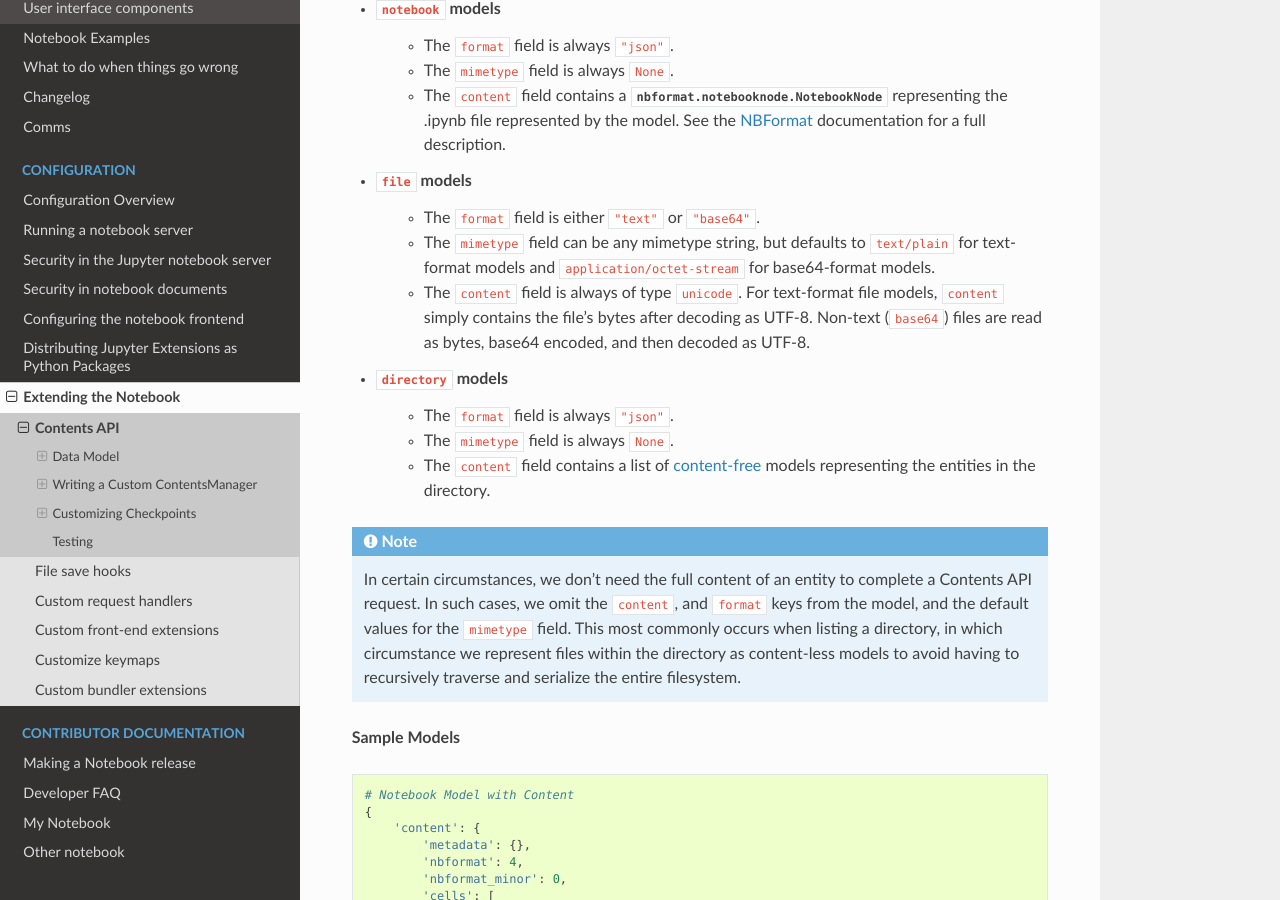
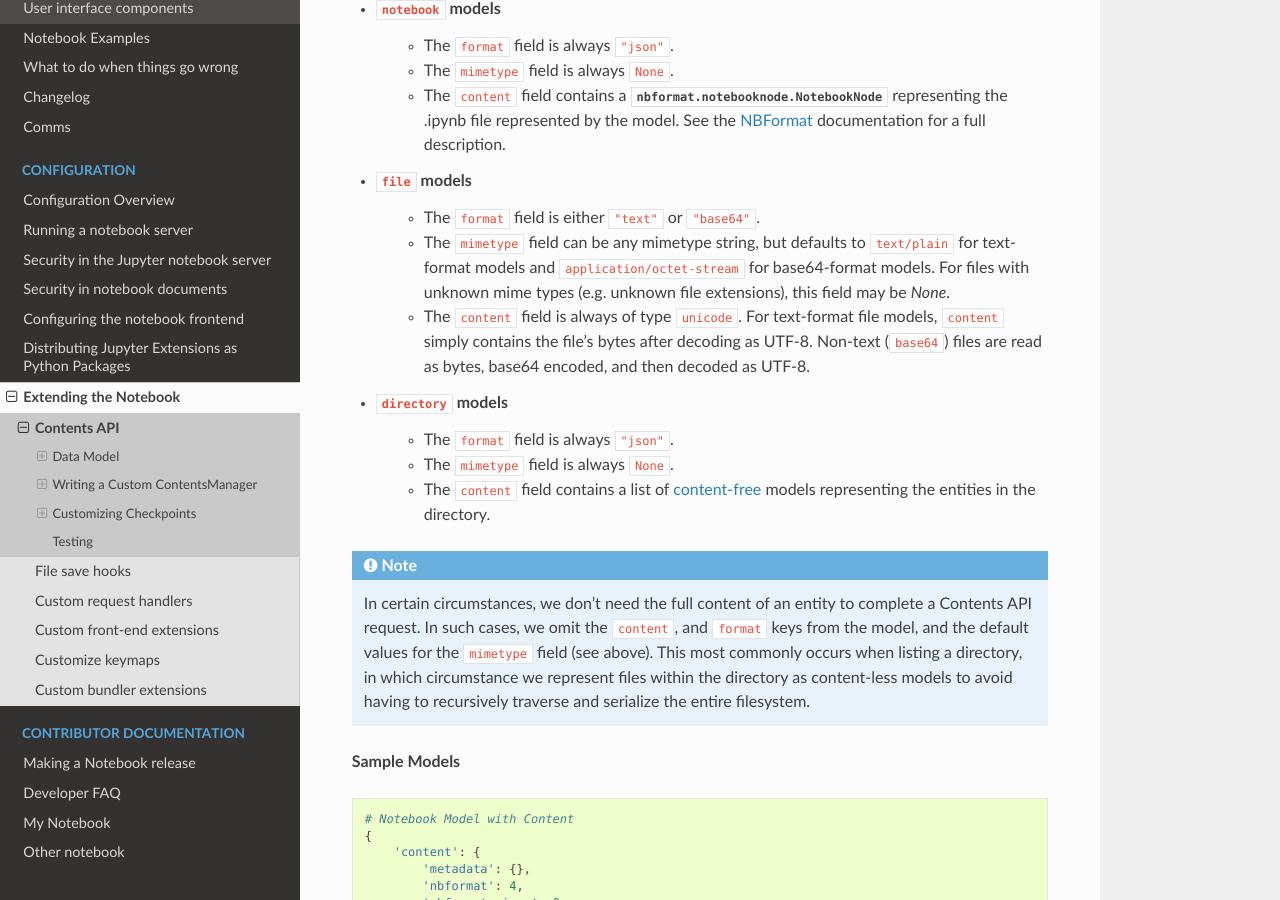
Before and after one commit to jupyter/nbclassic, a Sphinx documentation site: the page built from docs/source/extending/contents.rst, in a window 1280 px wide and 900 px high, scrolled down 1053 px. Built offline with Sphinx 7.4.7 and the Read the Docs theme 2.0.0, drawn with Linux system fonts in a browser that asks for light colours; pages that are not in the unit, such as notebooks, are missing from menus; the version number could not be read and is left out.

Commit message:
Clarify contents api further

```diff
--- a/docs/source/extending/contents.rst
+++ b/docs/source/extending/contents.rst
@@ -81,7 +81,9 @@ model. There are three model types: **notebook**, **file**, and **directory**.
     - The ``format`` field is either ``"text"`` or ``"base64"``.
     - The ``mimetype`` field can be any mimetype string, but defaults to
       ``text/plain`` for text-format models and
-      ``application/octet-stream`` for base64-format models.
+      ``application/octet-stream`` for base64-format models. For files with
+      unknown mime types (e.g. unknown file extensions), this field may be
+      `None`.
     - The ``content`` field is always of type ``unicode``.  For text-format
       file models, ``content`` simply contains the file's bytes after decoding
       as UTF-8.  Non-text (``base64``) files are read as bytes, base64 encoded,
@@ -100,9 +102,10 @@ model. There are three model types: **notebook**, **file**, and **directory**.
    In certain circumstances, we don't need the full content of an entity to
    complete a Contents API request.  In such cases, we omit the ``content``, and
    ``format`` keys from the model, and the default values for the ``mimetype``
-   field. This most commonly occurs when listing a directory, in which
-   circumstance we represent files within the directory as content-less models
-   to avoid having to recursively traverse and serialize the entire filesystem.
+   field (see above). This most commonly occurs when listing a directory, in
+   which circumstance we represent files within the directory as content-less
+   models to avoid having to recursively traverse and serialize the entire
+   filesystem.
 
 **Sample Models**
 
```
